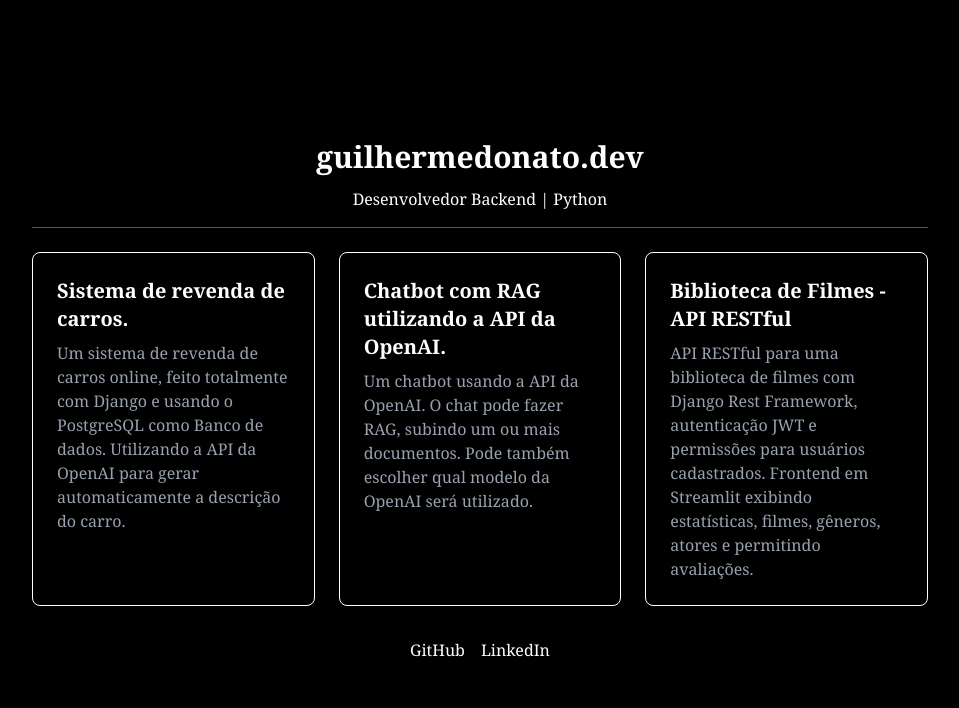
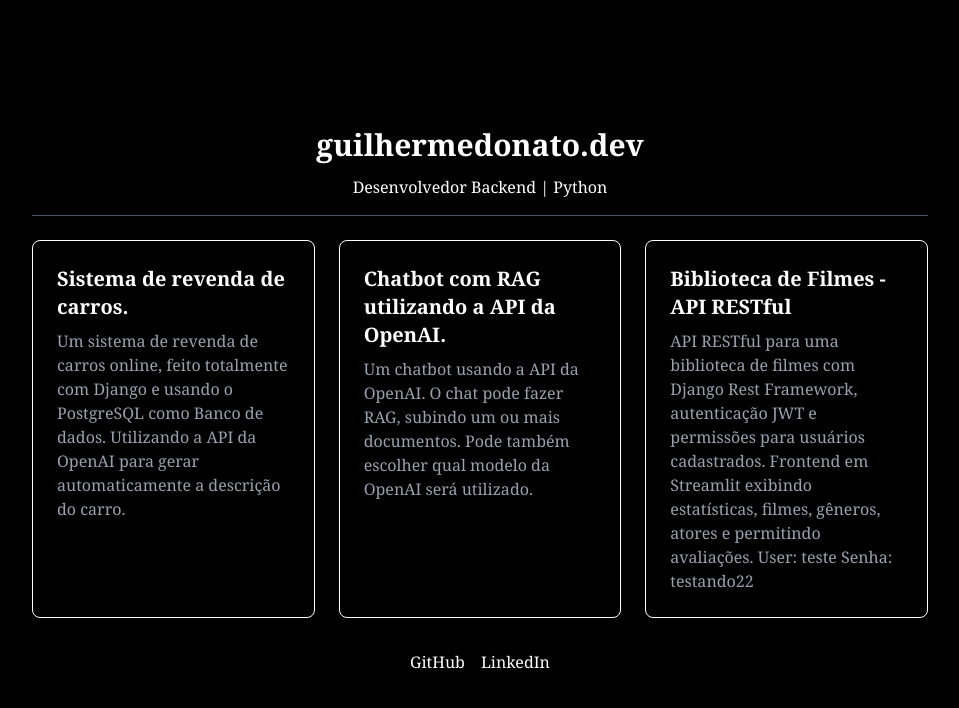
Before and after one commit to guilherme-donato-dev/portfolio, a Next.js app: page / in a window 1280 px wide. Shown: the top 708 px of the page, without its empty margins (160-1119 px from the left). Built offline with nearby package versions, Linux system fonts and the light colour scheme.

Commit message:
adicionado o link projeto 3

```diff
--- a/app/page.tsx
+++ b/app/page.tsx
@@ -4,7 +4,7 @@ import "@fontsource/slabo-27px";
 const projects = [
   { name: "Sistema de revenda de carros.", description: "Um sistema de revenda de carros online, feito totalmente com Django e usando o PostgreSQL como Banco de dados. Utilizando a API da OpenAI para gerar automaticamente a descrição do carro.", link: "http://3.217.69.134/cars/" },
   { name: "Chatbot com RAG utilizando a API da OpenAI.", description: "Um chatbot usando a API da OpenAI. O chat pode fazer RAG, subindo um ou mais documentos. Pode também escolher qual modelo da OpenAI será utilizado.", link: "https://chatbot-rag-production-5f7e.up.railway.app/" },
-  { name: "Biblioteca de Filmes - API RESTful ", description: "API RESTful para uma biblioteca de filmes com Django Rest Framework, autenticação JWT e permissões para usuários cadastrados. Frontend em Streamlit exibindo estatísticas, filmes, gêneros, atores e permitindo avaliações.", link: "#" },
+  { name: "Biblioteca de Filmes - API RESTful ", description: "API RESTful para uma biblioteca de filmes com Django Rest Framework, autenticação JWT e permissões para usuários cadastrados. Frontend em Streamlit exibindo estatísticas, filmes, gêneros, atores e permitindo avaliações. User: teste Senha: testando22", link: "https://flixapp-donato.streamlit.app/" },
 ];
 
 export default function Home() {
```
